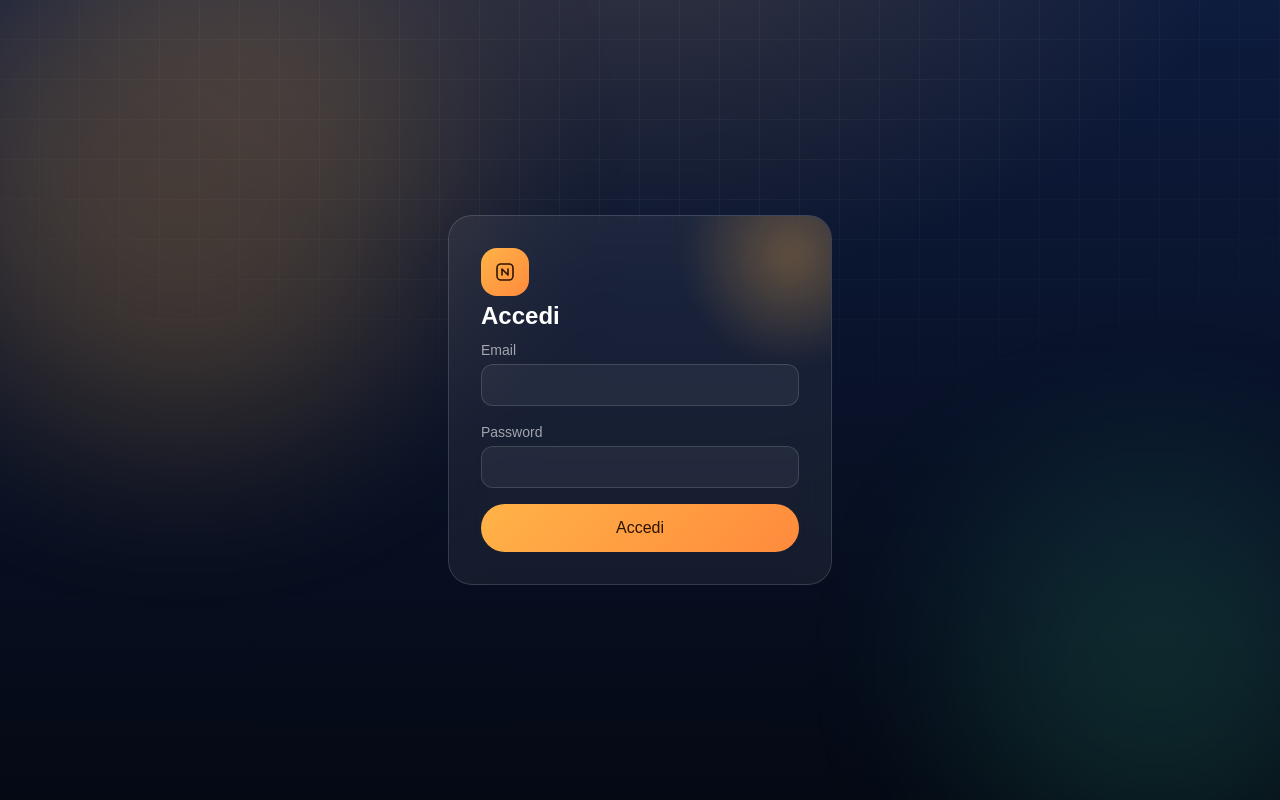
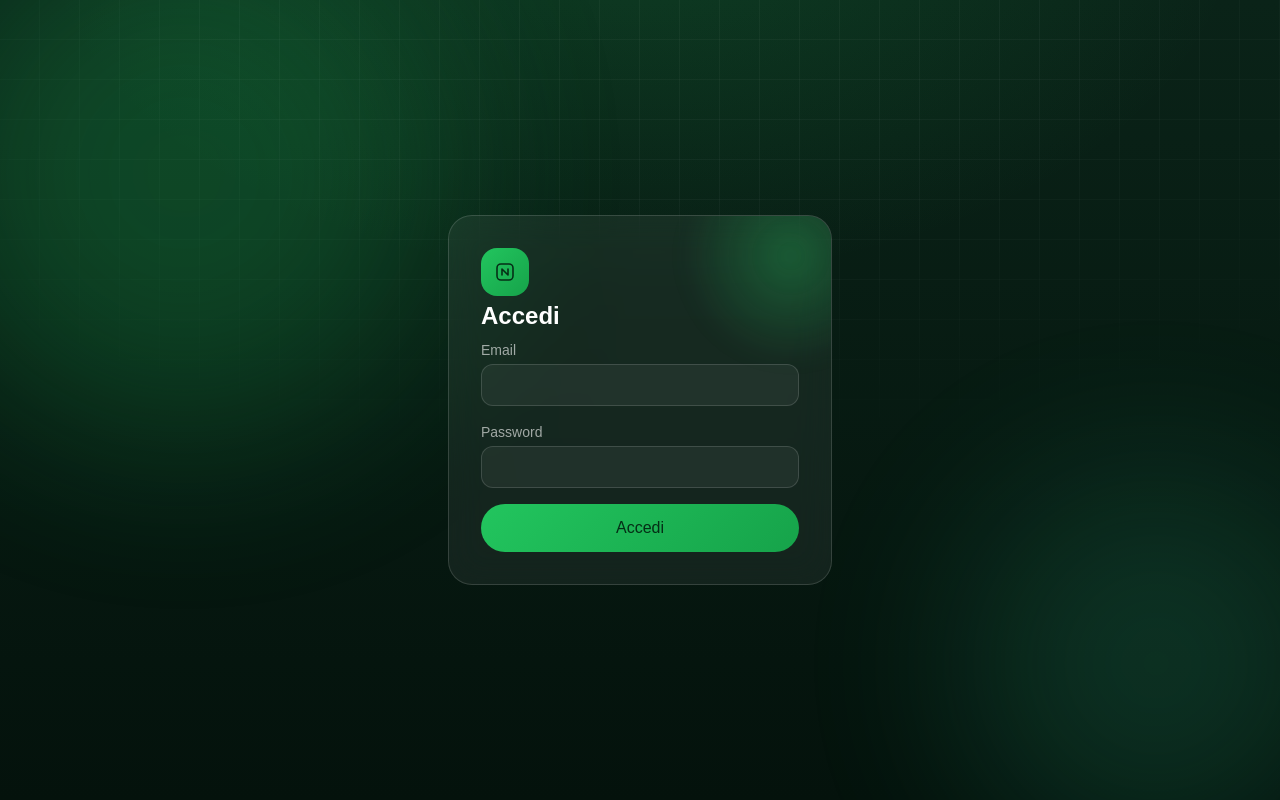
Before and after one commit to emergoapp-beep/solar-panels-platform, a Next.js app: page /login in a window 1280 px wide. Built offline with nearby package versions, Linux system fonts and the light colour scheme.

Commit message:
Cambia la palette da arancione a verde per il tema solare

```diff
--- a/app/globals.css
+++ b/app/globals.css
@@ -1,13 +1,13 @@
 @import "tailwindcss";
 
 :root {
-  --background: #050914;
-  --foreground: #f4f6fb;
+  --background: #04120c;
+  --foreground: #f2f8f4;
 
-  /* ----- Tema Liquid Glass / Solare ----- */
-  --sun: #ffb347;
-  --sun-deep: #ff8a3d;
-  --sun-dark-text: #2b1400;
+  /* ----- Tema Liquid Glass / Solare (verde) ----- */
+  --sun: #22c55e;
+  --sun-deep: #16a34a;
+  --sun-dark-text: #052e16;
   --energy: #3ee6a8;
   --glass-bg: rgba(255, 255, 255, 0.06);
   --glass-bg-strong: rgba(255, 255, 255, 0.12);
@@ -108,7 +108,7 @@ body {
   right: -70px;
   width: 220px;
   height: 220px;
-  background: radial-gradient(circle, rgba(255, 179, 71, 0.32), transparent 70%);
+  background: radial-gradient(circle, rgba(34, 197, 94, 0.32), transparent 70%);
   filter: blur(10px);
   pointer-events: none;
 }
@@ -170,8 +170,8 @@ body {
   outline: none;
 }
 .input-glass:focus {
-  border-color: rgba(255, 179, 71, 0.6);
-  box-shadow: 0 0 0 3px rgba(255, 179, 71, 0.18);
+  border-color: rgba(34, 197, 94, 0.6);
+  box-shadow: 0 0 0 3px rgba(34, 197, 94, 0.18);
 }
 
 /* ==========================================================================
@@ -184,8 +184,8 @@ body {
   z-index: -10;
   overflow: hidden;
   background:
-    radial-gradient(ellipse 1000px 600px at 50% -10%, rgba(255, 179, 71, 0.16), transparent 60%),
-    linear-gradient(180deg, #0d1b3d 0%, #050914 100%);
+    radial-gradient(ellipse 1000px 600px at 50% -10%, rgba(34, 197, 94, 0.16), transparent 60%),
+    linear-gradient(180deg, #0a2318 0%, #04120c 100%);
   pointer-events: none;
 }
 
```
